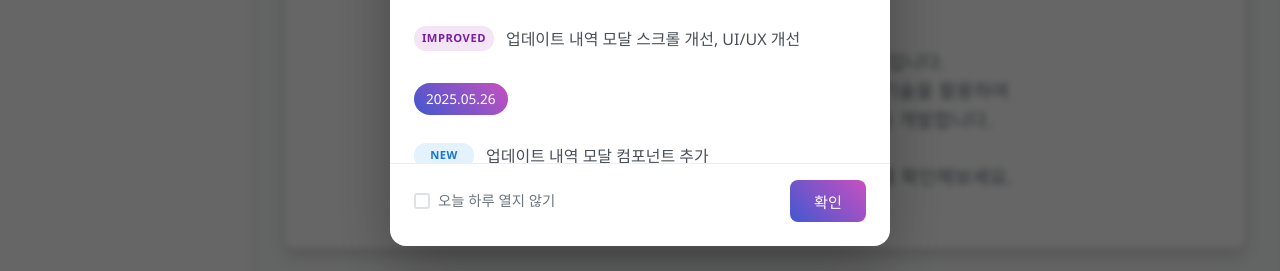
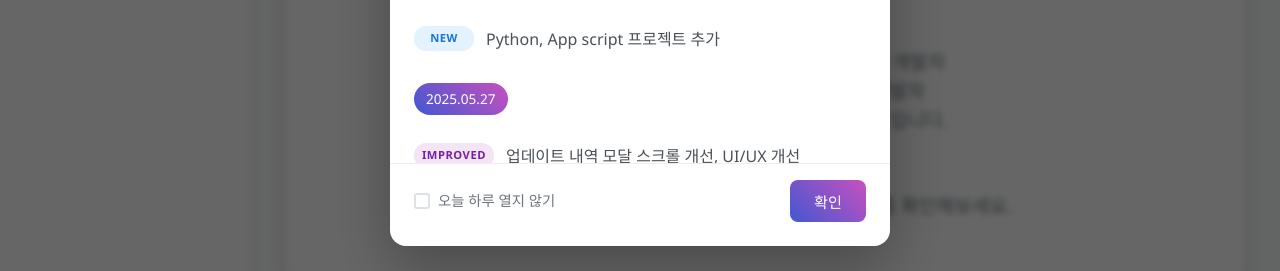
Before and after one commit to hoonee-math/portfolio-frontend, a Vue app: page / in a window 1280 px wide. Shown: the part 474-745 px from the top of the page. Built offline with nearby package versions, Linux system fonts and the light colour scheme.

Commit message:
CICD: cicd 파이프라인 구축중 public 폴더 빌드 설정을 vite.config.ts 에 추가

```diff
--- a/src/components/sections/HomeSection.vue
+++ b/src/components/sections/HomeSection.vue
@@ -5,11 +5,11 @@
                 <ZoomImage src="/image/portfolio/슬라이드1.PNG" alt="포트폴리오 이미지" additional-class="slide-image"/>
                 <h2 class="title">안녕하십니까!</h2>
                 <p class="subtitle">
-                    창의적이고 혁신적인 웹 개발자 최광훈입니다.<br>
-                    <strong style="color: green;">Vue.js</strong>, <strong style="color: blue;">TypeScript</strong>, <strong style="color: darkorange;">JavaScript</strong> 등 다양한 기술을 활용하여<br>
-                    사용자 경험을 극대화하는 웹 애플리케이션을 개발합니다.<br><br>
+                    프론트·백엔드·인프라 활용능력을 갖춘 개발자<br>
+                    리더십과 의사소통 능력을 겸비한 개발자<br>
+                    코딩을 좋아하는 풀스택 개발자 <strong>최광훈</strong> 입니다.<br>
+                    <br><br>
                     스크롤을 내리거나 메뉴를 통해 제 포트폴리오를 확인해보세요.
-                    <br>
                 </p>
             </div>
         </div>
@@ -35,7 +35,7 @@
 @use '@/assets/styles/utils' as utils;
 
 strong {
-  color: red;
+  color: black;
 }
 
 .section {
--- a/src/components/ui/UpdateNotificationModal.vue
+++ b/src/components/ui/UpdateNotificationModal.vue
@@ -68,6 +68,12 @@
 
         // 기존 단일 업데이트에서 배열로 변경
         const updateGroups = ref<UpdateGroup[]>([
+            {
+                date: '2025.06.03',
+                items: [
+                    { type: 'improvement', text: 'CI/CD 파이프라인 구축 중' }
+                ]
+            },
             {
                 date: '2025.06.01',
                 items: [
--- a/vite.config.ts
+++ b/vite.config.ts
@@ -16,4 +16,14 @@
       '@': fileURLToPath(new URL('./src', import.meta.url))
     },
   },
+  // 빌드 옵션 추가
+  build: {
+    rollupOptions: {
+      external: [], // 빈 배열로 설정하여 모든 모듈을 번들에 포함
+    },
+    // public 폴더의 파일들이 올바르게 복사되도록 설정
+    assetsDir: 'assets',
+  },
+  // public 폴더 설정 명시
+  publicDir: 'public',
 })
```
